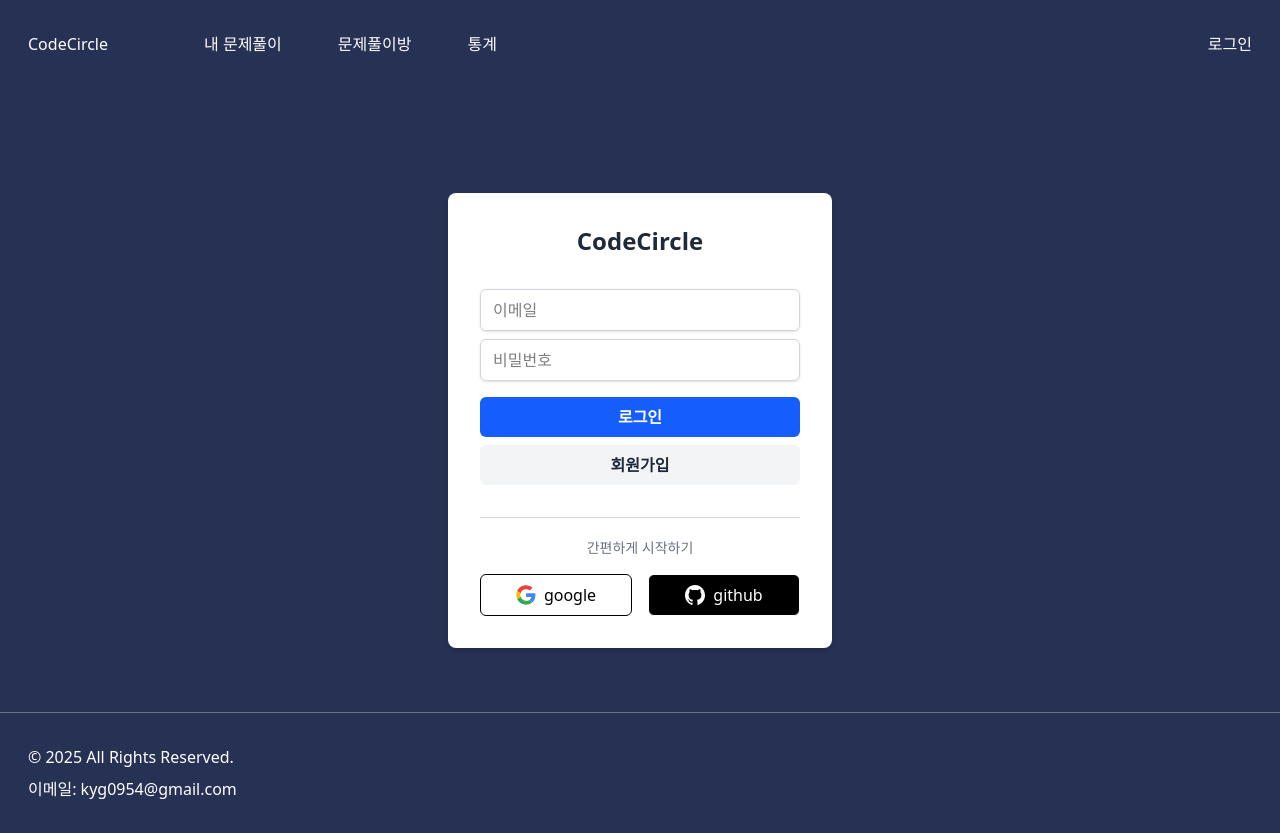
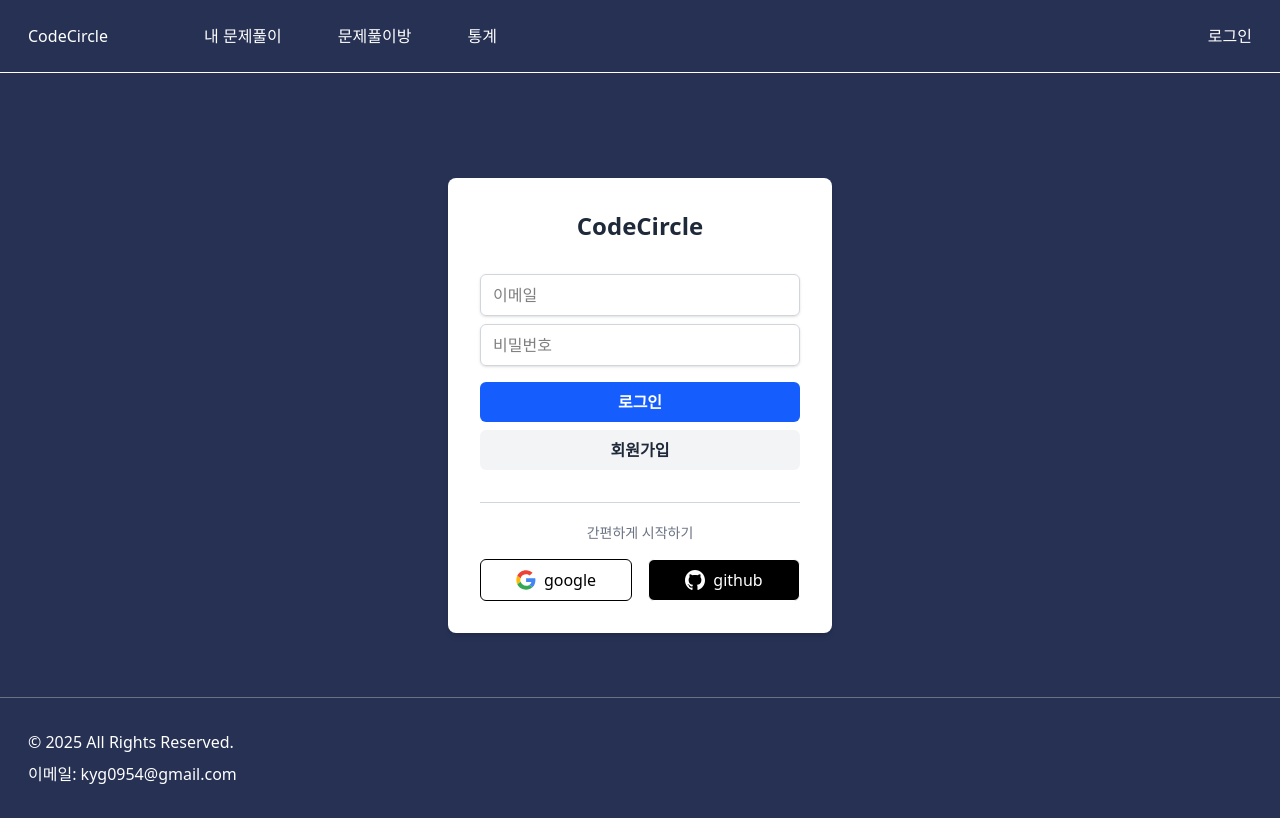
Before and after one commit to KimYuKyung16/CodeCircle, a React (Vite) app in the folder front/: page /login in a window 1280 px wide. Built offline with nearby package versions, Linux system fonts and the light colour scheme.

Commit message:
feat: 로그인 기능 구현

```diff
--- a/front/src/components/Header/index.tsx
+++ b/front/src/components/Header/index.tsx
@@ -1,6 +1,6 @@
 export default function Header() {
   return (
-    <header className="bg-primary-950 flex flex-row justify-between px-7 py-8">
+    <header className="bg-primary-950 flex flex-row justify-between border-b border-white px-7 py-6">
       <div className="flex gap-24">
         <span className="text-white">CodeCircle</span>
         <nav className="flex flex-row gap-14 text-white">
@@ -10,7 +10,9 @@
         </nav>
       </div>
       <div>
-        <button className="text-white">로그인</button>
+        <a href="/login" className="text-white">
+          로그인
+        </a>
       </div>
     </header>
   );
--- a/front/src/pages/Login/components/SNSButton/index.tsx
+++ b/front/src/pages/Login/components/SNSButton/index.tsx
@@ -18,9 +18,16 @@
   },
 };
 
-export default function SNSButton({ type }: { type: SNSType }) {
+export default function SNSButton({
+  type,
+  href,
+}: {
+  type: SNSType;
+  href?: string;
+}) {
   return (
-    <button
+    <a
+      href={href}
       type="button"
       className={clsx(
         'flex w-full cursor-pointer items-center justify-center rounded-md border px-4 py-2',
@@ -29,6 +36,6 @@
     >
       <img src={SNS_INFO[type].src} alt={type} className="mr-2 h-5 w-5" />
       {type}
-    </button>
+    </a>
   );
 }
--- a/front/src/pages/Login/index.tsx
+++ b/front/src/pages/Login/index.tsx
@@ -18,7 +18,10 @@
               간편하게 시작하기
             </div>
             <div className="flex justify-center space-x-4">
-              <SNSButton type="google" />
+              <SNSButton
+                type="google"
+                href={'http://localhost:9090/oauth2/authorization/google'}
+              />
               <SNSButton type="github" />
             </div>
           </div>
```
